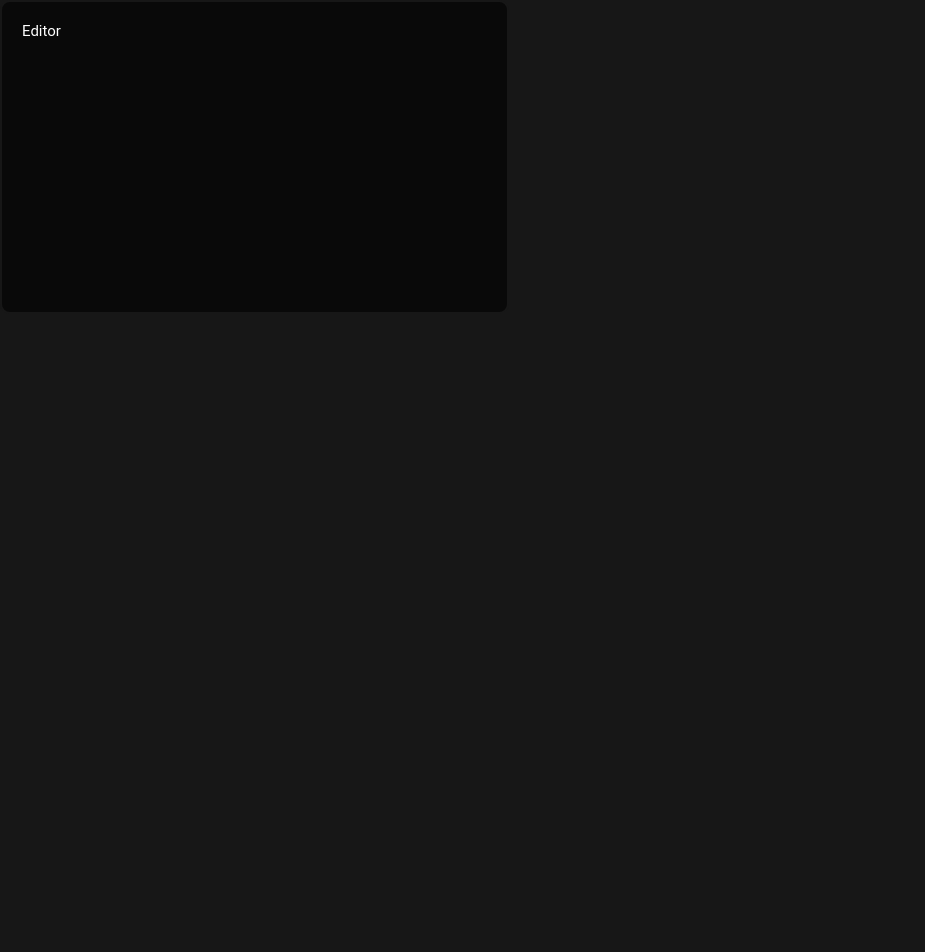
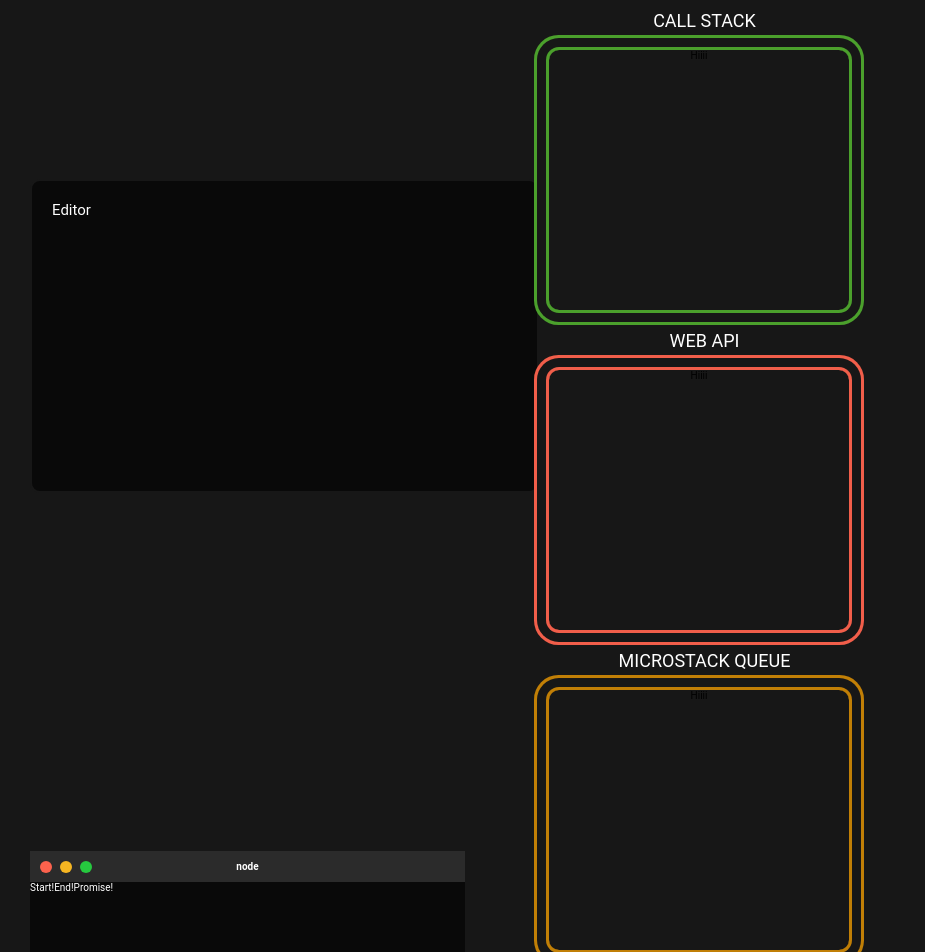
Before and after one commit to ElhamFadel/Loupe_Inspire, a JavaScript app: page / in a window 1280 px wide. Shown: the top 952 px of the page, without its empty margins (0-925 px from the left). Before the commit the page ends 800 px from the top, so only its background shows below. Built offline with nearby package versions, Linux system fonts and the light colour scheme.

Commit message:
Update project

```diff
--- /dev/null
+++ b/src/components/ClientGroup/index.js
@@ -0,0 +1,19 @@
+import Editor from "../Editor";
+import Client from "../ClientScreen";
+import styled from "styled-components";
+function ClientGroup() {
+  return (
+    <ClientContainer>
+      <Editor />
+      <Client />
+    </ClientContainer>
+  );
+}
+const ClientContainer = styled.div`
+  min-height: 97vh;
+  display: flex;
+  flex-direction: column;
+  justify-content: space-around;
+  padding-left: 3rem;
+`;
+export default ClientGroup;
--- /dev/null
+++ b/src/components/ClientScreen/index.js
@@ -0,0 +1,20 @@
+import * as S from "./styles";
+const CLient = () => {
+  return (
+    <S.ClientContainer>
+      <S.HeaderContainer className="header-container">
+        <S.SpanStyle></S.SpanStyle>
+        <S.SpanStyle left="30px" bg="#f6b622"></S.SpanStyle>
+        <S.SpanStyle left="50px" bg="#26c93f"></S.SpanStyle>
+        <S.HeaderClient>node</S.HeaderClient>
+      </S.HeaderContainer>
+      <S.BodyClient>
+        <span>Start!</span>
+        <span>End!</span>
+        <span>Promise!</span>
+      </S.BodyClient>
+    </S.ClientContainer>
+  );
+};
+
+export default CLient;
--- /dev/null
+++ b/src/components/ClientScreen/styles.js
@@ -0,0 +1,27 @@
+import styled from "styled-components";
+
+export const ClientContainer = styled.div`
+  width: 43.5rem;
+  height: 25rem;
+  border-radius: 5px;
+  background: #090909;
+  color: #fff;
+`;
+export const HeaderContainer = styled.div`
+  padding: 1rem;
+  background: #2b2b2b;
+  text-align: center;
+  position: relative;
+`;
+export const SpanStyle = styled.span`
+  width: 12px;
+  height: 12px;
+  border-radius: 10px;
+  background: #fff;
+  display: block;
+  left: ${(props) => props.left};
+  position: absolute;
+  background: ${(props) => props.bg || "#fc624d"};
+`;
+export const HeaderClient = styled.h3``;
+export const BodyClient = styled.div``;
--- a/src/components/ListStructures/index.js
+++ b/src/components/ListStructures/index.js
@@ -24,11 +24,11 @@ const styleStructures = [
 ];
 const ListStructures = () => {
   return (
-    <>
+    <div>
       {styleStructures.map(({ id, label, color }) => (
         <Structure key={id} label={label} color={color} />
       ))}
-    </>
+    </div>
   );
 };
 
--- /dev/null
+++ b/src/components/UnderHood/index.js
@@ -0,0 +1,11 @@
+import ListStructures from "../ListStructures";
+
+function UnderHood() {
+  return (
+    <>
+      <ListStructures />
+    </>
+  );
+}
+
+export default UnderHood;
--- a/src/components/Viwe/index.js
+++ b/src/components/Viwe/index.js
@@ -1,7 +1,15 @@
-// import ListStructures from "../ListStructures";
-import Editor from "../Editor";
-
+import ClientGroup from "../ClientGroup";
+import UnderHood from "../UnderHood";
+import styled from "styled-components";
 function Viwe() {
-  return <Editor />;
+  return (
+    <ViweContainer className="viwe-container">
+      <ClientGroup />
+      <UnderHood />
+    </ViweContainer>
+  );
 }
+const ViweContainer = styled.div`
+  display: flex;
+`;
 export default Viwe;
```
